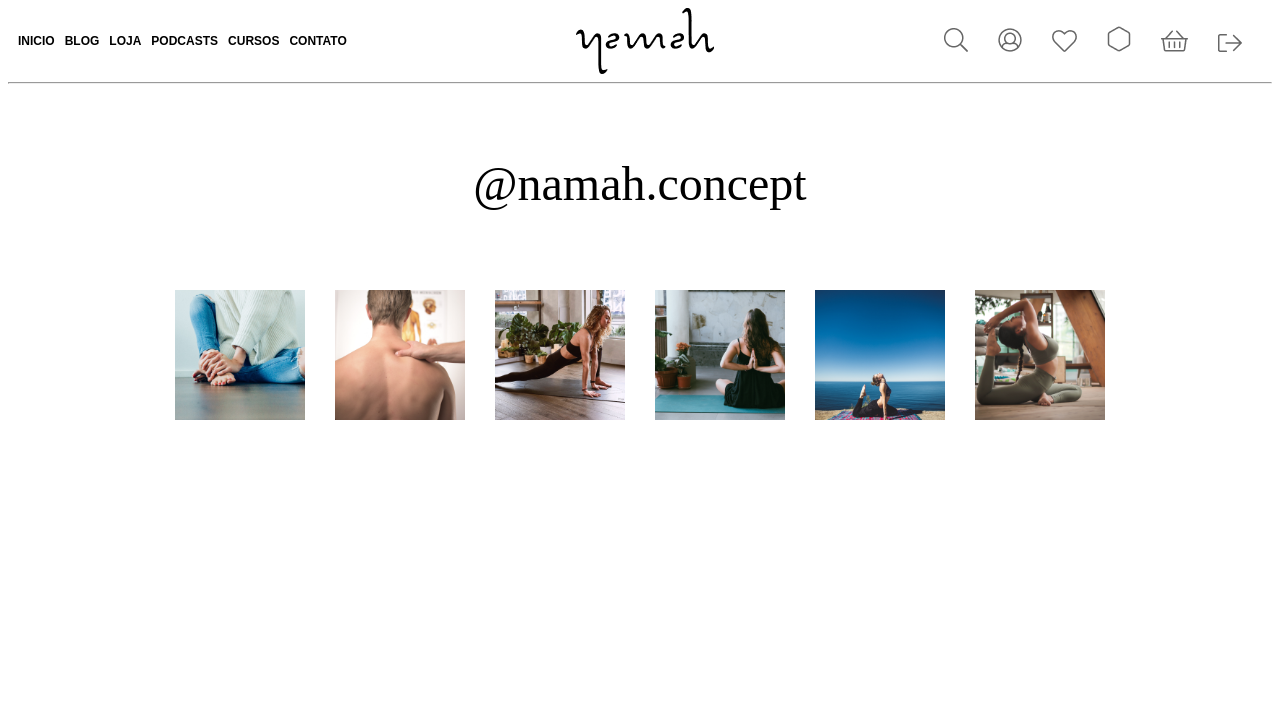
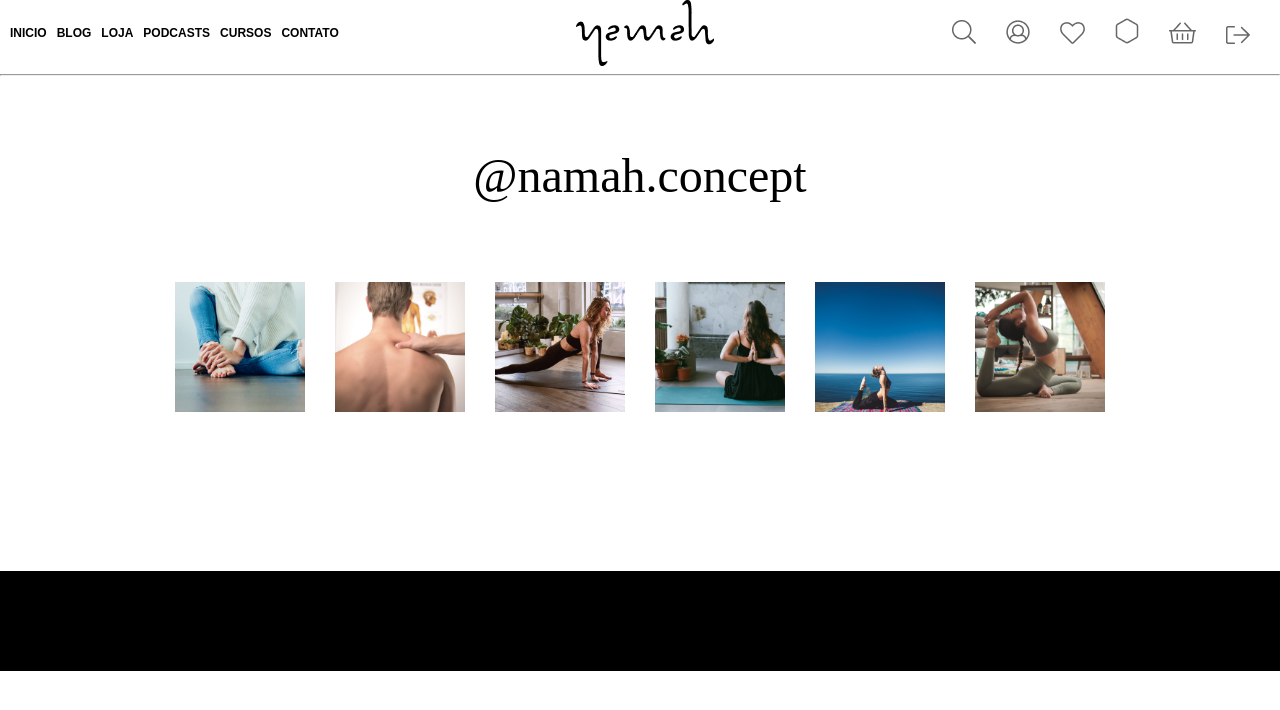
Before and after one commit to DiegoCampos1/Big-bang-challenge-react, a React (Create React App) app: page /CONTATO in a window 1280 px wide. Shown: the top 710 px of the page. Built offline with nearby package versions, Linux system fonts and the light colour scheme; a web font is replaced by a local one.

Commit message:
posicionamento do footer

```diff
--- a/src/App.js
+++ b/src/App.js
@@ -11,6 +11,7 @@ import Footer from './Components/Footer';
 function App() {
   return (
     <BrowserRouter>
+      <div className="wraper">
         <Header />
         <Switch>
           <Route exact path="/" component={Inicio} />
@@ -19,6 +20,8 @@ function App() {
           <Route exact path="/CURSOS" component={Cursos} />
           <Route exact path="/CONTATO" component={Contato} />
         </Switch>
+        <div className="push"></div>
+      </div>
       <Footer />
     </BrowserRouter>
   );
--- a/src/Components/Footer/index.jsx
+++ b/src/Components/Footer/index.jsx
@@ -1,17 +1,12 @@
 import React from 'react';
 import './style.css';
-import insta1 from '../../images/insta1.png';
-import insta2 from '../../images/insta2.png';
-import insta3 from '../../images/insta3.png';
-import insta4 from '../../images/insta4.png';
-import insta5 from '../../images/insta5.png';
-import insta6 from '../../images/insta6.png';
+
 
 const Footer = () => {
-  const pictures = [insta1, insta2, insta3, insta4, insta5, insta6];
+
   return (
     <div className="footerContainer">
-
+      fdghdfgdfg
     </div>
   );
 };
--- a/src/Components/Footer/style.css
+++ b/src/Components/Footer/style.css
@@ -1,7 +1,19 @@
+html,
+body {
+  height: 100%;
+  margin: 0;
+}
+
+.wrapper {
+  min-height: 100%;
+  margin-bottom: -50px;
+}
+
+.push {
+  height: 144px;
+}
 .footerContainer {
   background: black;
-  height: 258px;
-  left: 0;
-  bottom: 0;
-  position: absolute;
+  height: 100px;
+  bottom: 0px;
 }
```
Lines whose indentation alone changed are shown as unchanged.
